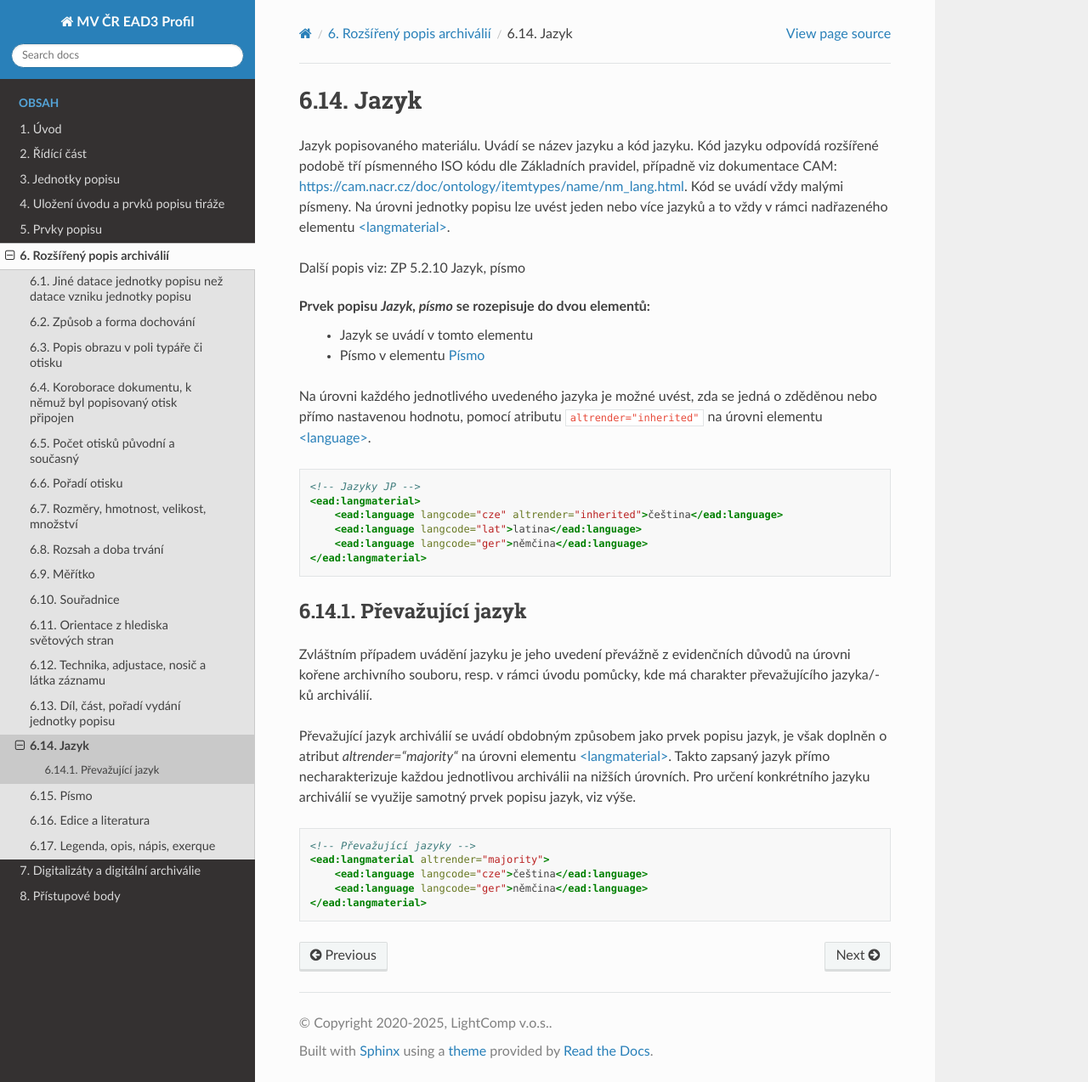
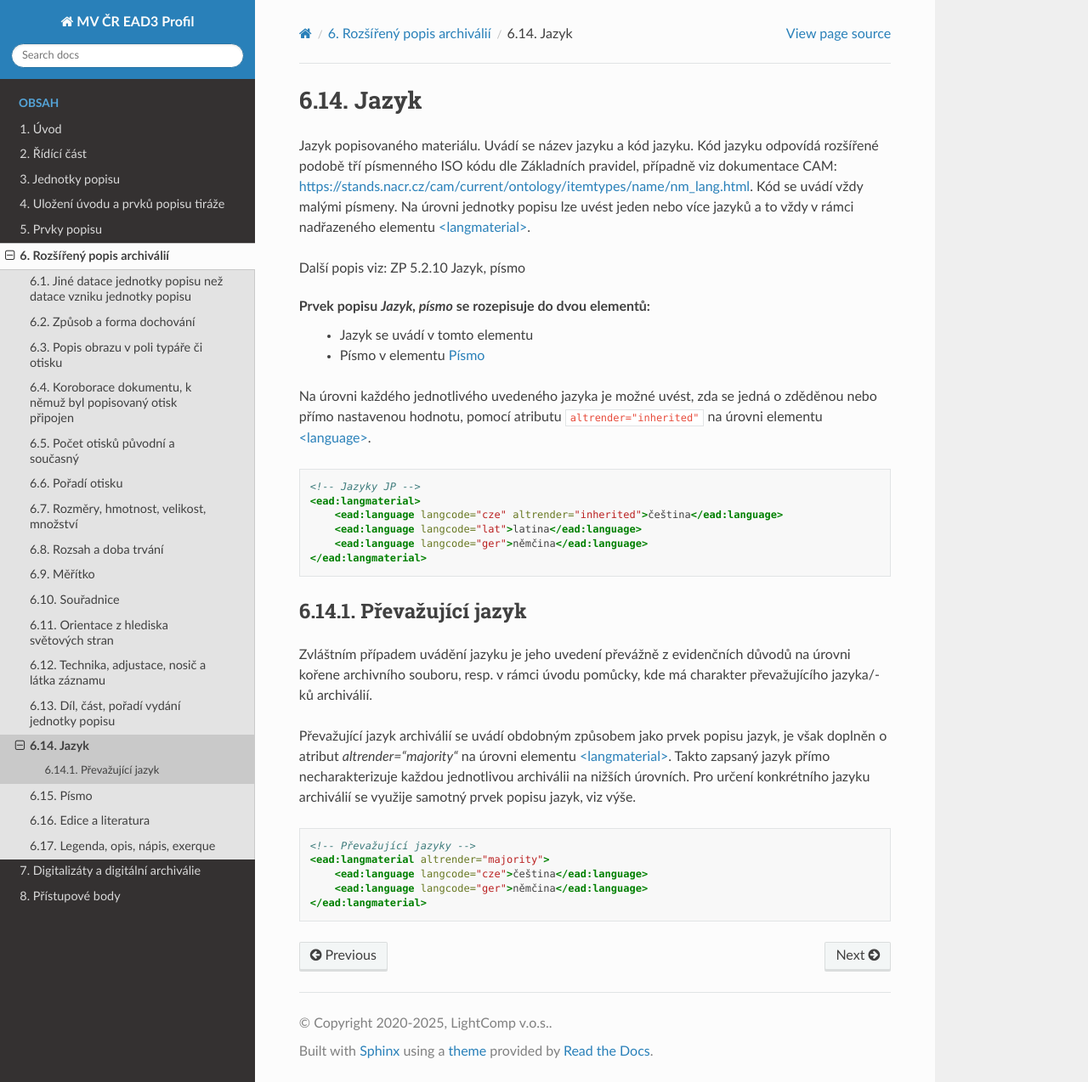
Before and after one commit to elzasw/ead3doc, a Sphinx documentation site: the page built from doc/source/rozsireny-popis/jazyk.rst, in a window 1280 px wide and 1274 px high. Shown: the whole window at 85% size. Built offline with Sphinx 7.4.7 and the Read the Docs theme 3.1.0, drawn with Linux system fonts in a browser that asks for light colours; some of the changed lines change nothing that is shown.

Commit message:
#60 Opravit v 6.14. Jazyk url na kapitolu z dokumentace CAM

```diff
--- a/doc/source/rozsireny-popis/jazyk.rst
+++ b/doc/source/rozsireny-popis/jazyk.rst
@@ -5,7 +5,7 @@ Jazyk
 
 Jazyk popisovaného materiálu. Uvádí se název jazyku a kód jazyku.
 Kód jazyku odpovídá rozšířené podobě tří písmenného ISO kódu dle Základních
-pravidel, případně viz dokumentace CAM: https://cam.nacr.cz/doc/ontology/itemtypes/name/nm_lang.html.
+pravidel, případně viz dokumentace CAM: https://stands.nacr.cz/cam/current/ontology/itemtypes/name/nm_lang.html.
 Kód se uvádí vždy malými písmeny. Na úrovni jednotky popisu
 lze uvést jeden nebo více jazyků a to vždy v rámci
 nadřazeného elementu :ead-el:`langmaterial`.
```
